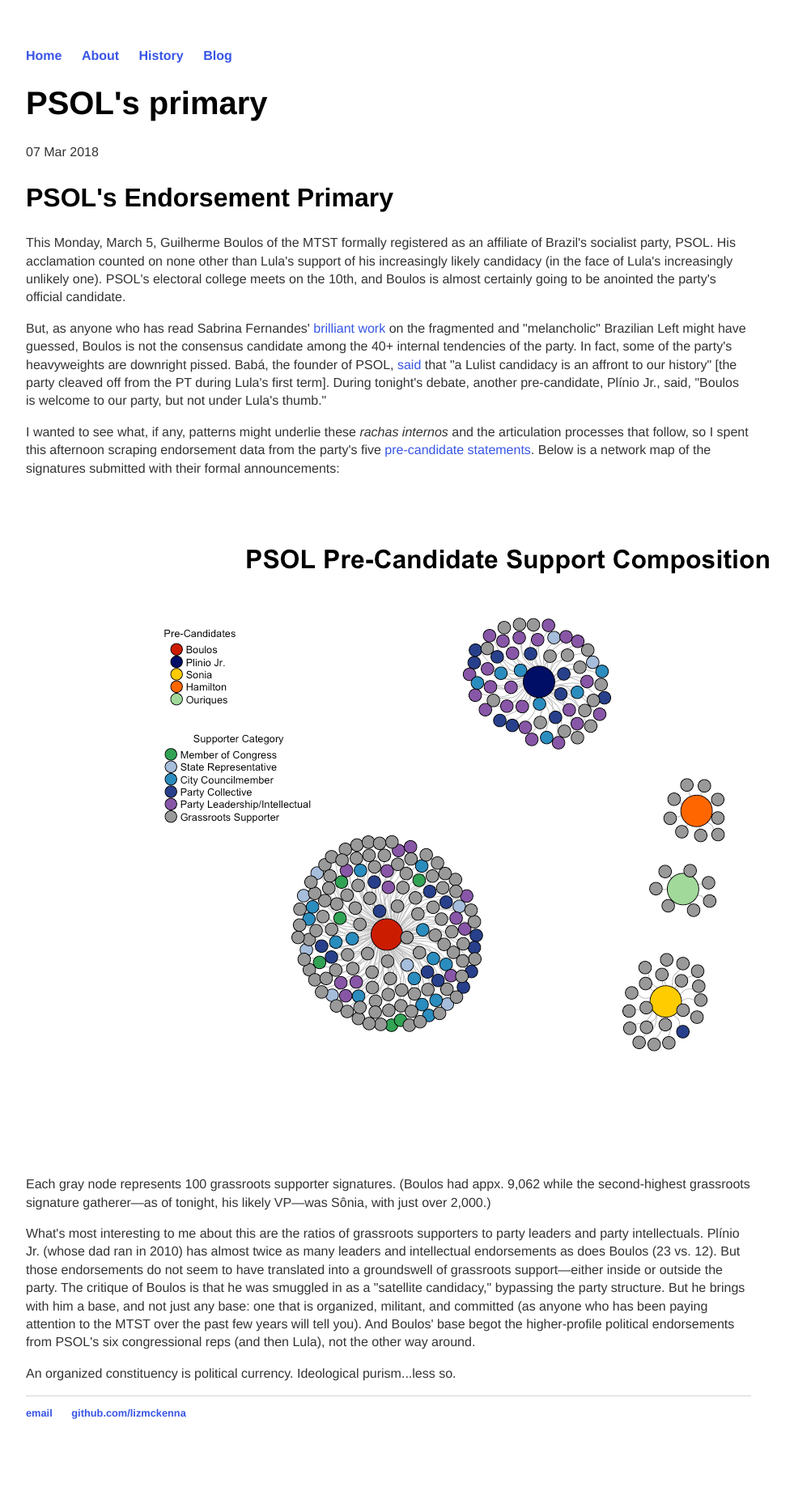
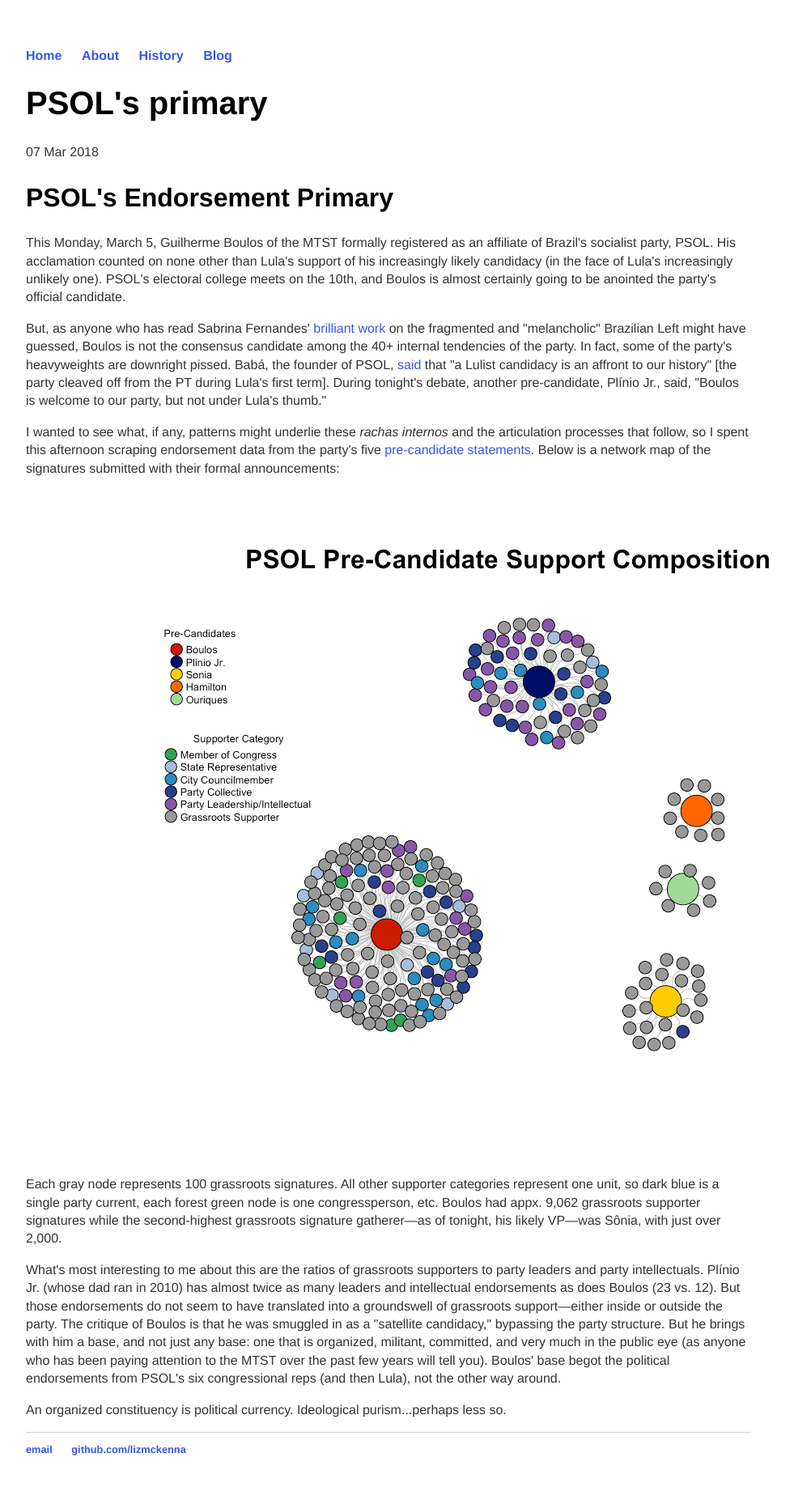
Before and after one commit to lizmckenna/elizabethmckenna.org, a Jekyll site: the page built from _posts/2018-03-07-psol-primary.md, in a window 1280 px wide. Shown: the whole page at 81% size, without its empty margins (160-1141 px from the left). Built offline with Jekyll 4.4.1, drawn with Linux system fonts in a browser that asks for light colours; before the commit the page ends 1813 px from its top, so only the background shows below that.

Commit message:
Update 2018-03-07-psol-primary.md

```diff
--- a/_posts/2018-03-07-psol-primary.md
+++ b/_posts/2018-03-07-psol-primary.md
@@ -14,8 +14,8 @@
 <br>
  ![alt text](https://lizmckenna.github.io/images/180307_psol_english.png "Logo Title Text 1")
 <br>
-<p>Each gray node represents 100 grassroots supporter signatures. (Boulos had appx. 9,062 while the second-highest grassroots signature gatherer—as of tonight, his likely VP—was Sônia, with just over 2,000.)</p>
+<p>Each gray node represents 100 grassroots signatures. All other supporter categories represent one unit, so dark blue is a single party current, each forest green node is one congressperson, etc. Boulos had appx. 9,062 grassroots supporter signatures while the second-highest grassroots signature gatherer—as of tonight, his likely VP—was Sônia, with just over 2,000.</p>
 
-<p>What's most interesting to me about this are the ratios of grassroots supporters to party leaders and party intellectuals. Plínio Jr. (whose dad ran in 2010) has almost twice as many leaders and intellectual endorsements as does Boulos (23 vs. 12). But those endorsements do not seem to have translated into a groundswell of grassroots support—either inside or outside the party. The critique of Boulos is that he was smuggled in as a "satellite candidacy," bypassing the party structure. But he brings with him a base, and not just any base: one that is organized, militant, and committed (as anyone who has been paying attention to the MTST over the past few years will tell you). And Boulos' base begot the higher-profile political endorsements from PSOL's six congressional reps (and then Lula), not the other way around.</p>
+<p>What's most interesting to me about this are the ratios of grassroots supporters to party leaders and party intellectuals. Plínio Jr. (whose dad ran in 2010) has almost twice as many leaders and intellectual endorsements as does Boulos (23 vs. 12). But those endorsements do not seem to have translated into a groundswell of grassroots support—either inside or outside the party. The critique of Boulos is that he was smuggled in as a "satellite candidacy," bypassing the party structure. But he brings with him a base, and not just any base: one that is organized, militant, committed, and very much in the public eye (as anyone who has been paying attention to the MTST over the past few years will tell you). Boulos' base begot the political endorsements from PSOL's six congressional reps (and then Lula), not the other way around.</p>
 
- <p> An organized constituency is political currency. Ideological purism...less so. </p>
+ <p> An organized constituency is political currency. Ideological purism...perhaps less so. </p>
```
